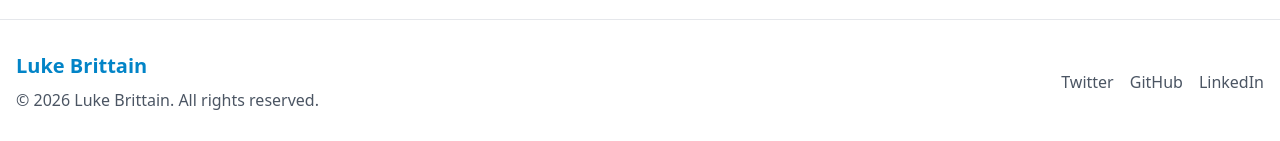
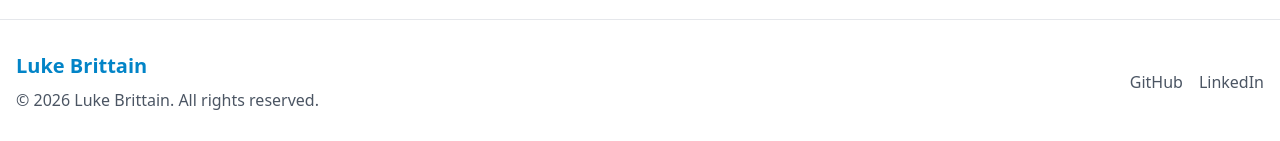
Before and after one commit to LukeMcB1128/LukeMcB1128.github.io, a Next.js app: page / in a window 1280 px wide. Shown: the part 758-899 px from the top of the page. Built offline with nearby package versions, Linux system fonts and the light colour scheme.

Commit message:
Update footer

```diff
--- a/components/Footer.js
+++ b/components/Footer.js
@@ -14,13 +14,10 @@ export default function Footer() {
             </p>
           </div>
           <div className="flex space-x-4">
-            <Link href="#" className="text-gray-600 hover:text-primary-600 dark:text-gray-400 dark:hover:text-primary-400 transition-colors">
-              Twitter
-            </Link>
-            <Link href="#" className="text-gray-600 hover:text-primary-600 dark:text-gray-400 dark:hover:text-primary-400 transition-colors">
+            <Link href="https://github.com/LukeMcB1128" className="text-gray-600 hover:text-primary-600 dark:text-gray-400 dark:hover:text-primary-400 transition-colors">
               GitHub
             </Link>
-            <Link href="#" className="text-gray-600 hover:text-primary-600 dark:text-gray-400 dark:hover:text-primary-400 transition-colors">
+            <Link href="https://www.linkedin.com/in/luke-brittain-b541ab1b9/" className="text-gray-600 hover:text-primary-600 dark:text-gray-400 dark:hover:text-primary-400 transition-colors">
               LinkedIn
             </Link>
           </div>
```
Also changed, not shown: 11 other files (tests, documents, lock files or other folders).
